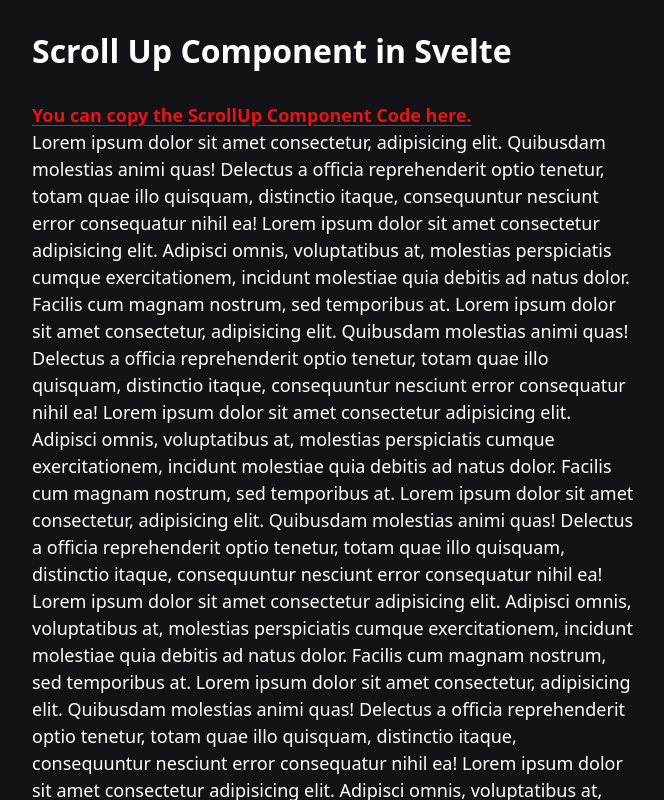
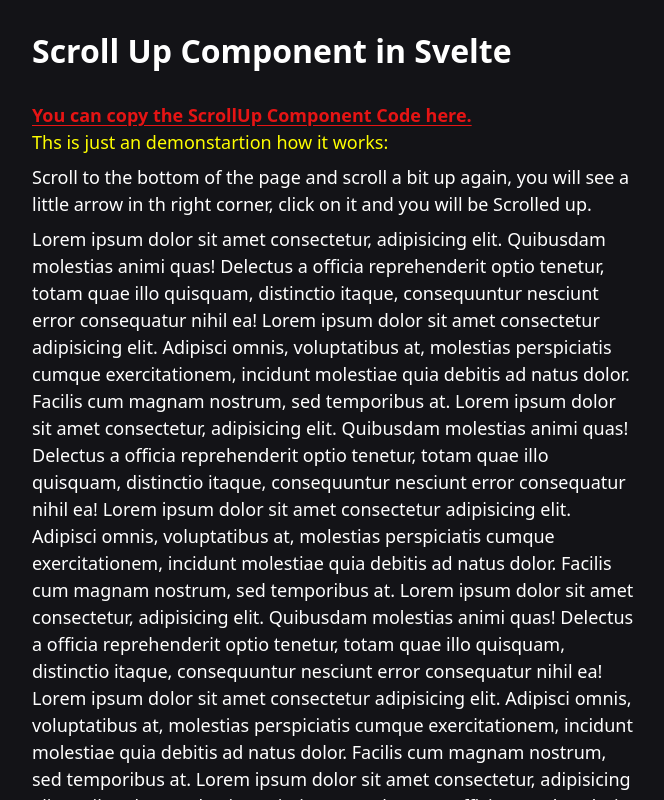
Before and after one commit to MoinJulian/ScrollUp-Component, a Svelte app: page / in a window 1280 px wide. Shown: the top 800 px of the page, without its empty margins (304-968 px from the left). Built offline with nearby package versions, Linux system fonts and the light colour scheme.

Commit message:
Add Instructions

```diff
--- a/src/App.svelte
+++ b/src/App.svelte
@@ -10,6 +10,11 @@
     href="https://github.com/MoinJulian/ScrollUp-Component/blob/main/src/lib/components/ScrollUp.svelte"
     class="error">You can copy the ScrollUp Component Code here.</a
   >
+  <p class="success">Ths is just an demonstartion how it works:</p>
+  <p>
+    Scroll to the bottom of the page and scroll a bit up again, you will see a
+    little arrow in th right corner, click on it and you will be Scrolled up.
+  </p>
   <p>
     Lorem ipsum dolor sit amet consectetur, adipisicing elit. Quibusdam
     molestias animi quas! Delectus a officia reprehenderit optio tenetur, totam
```
